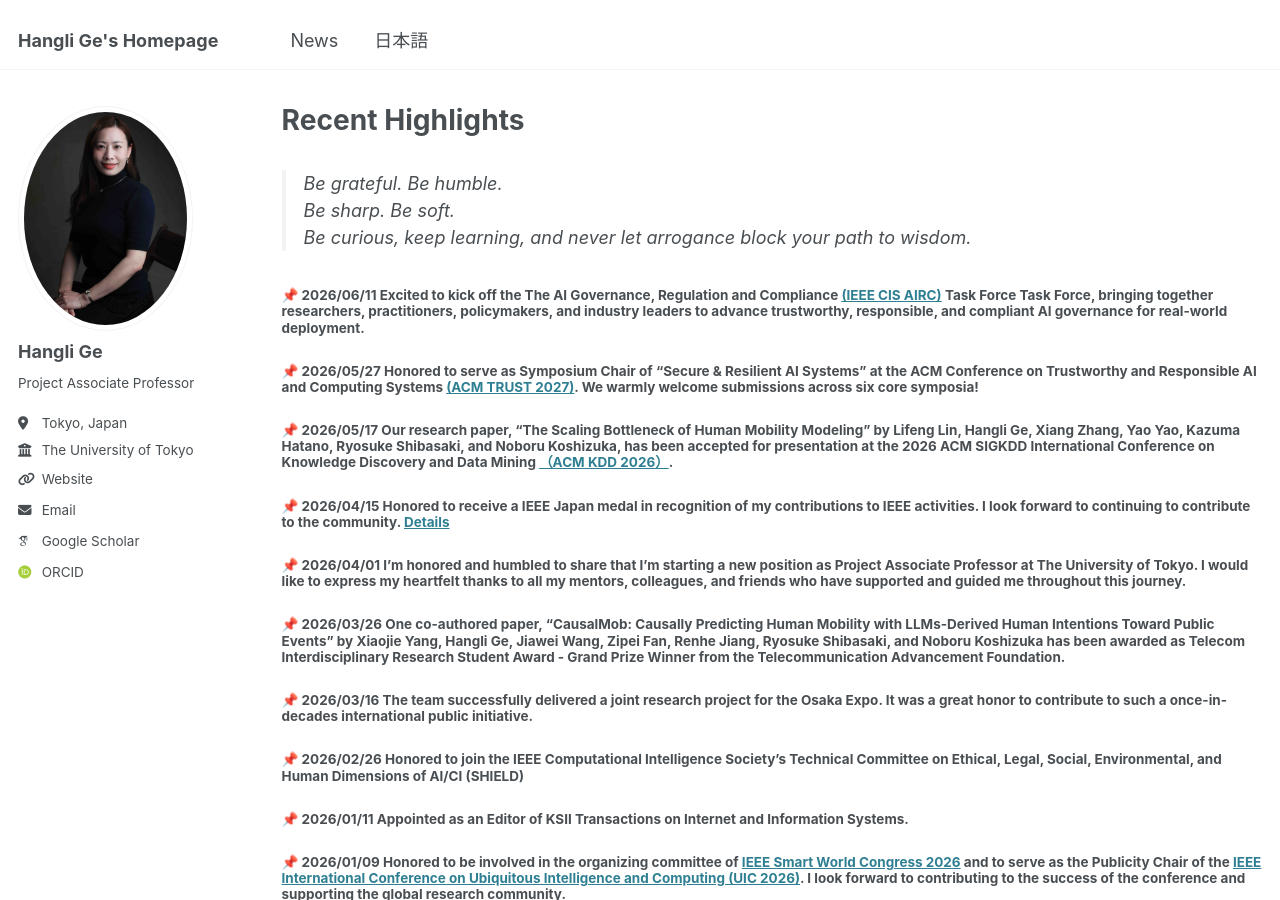
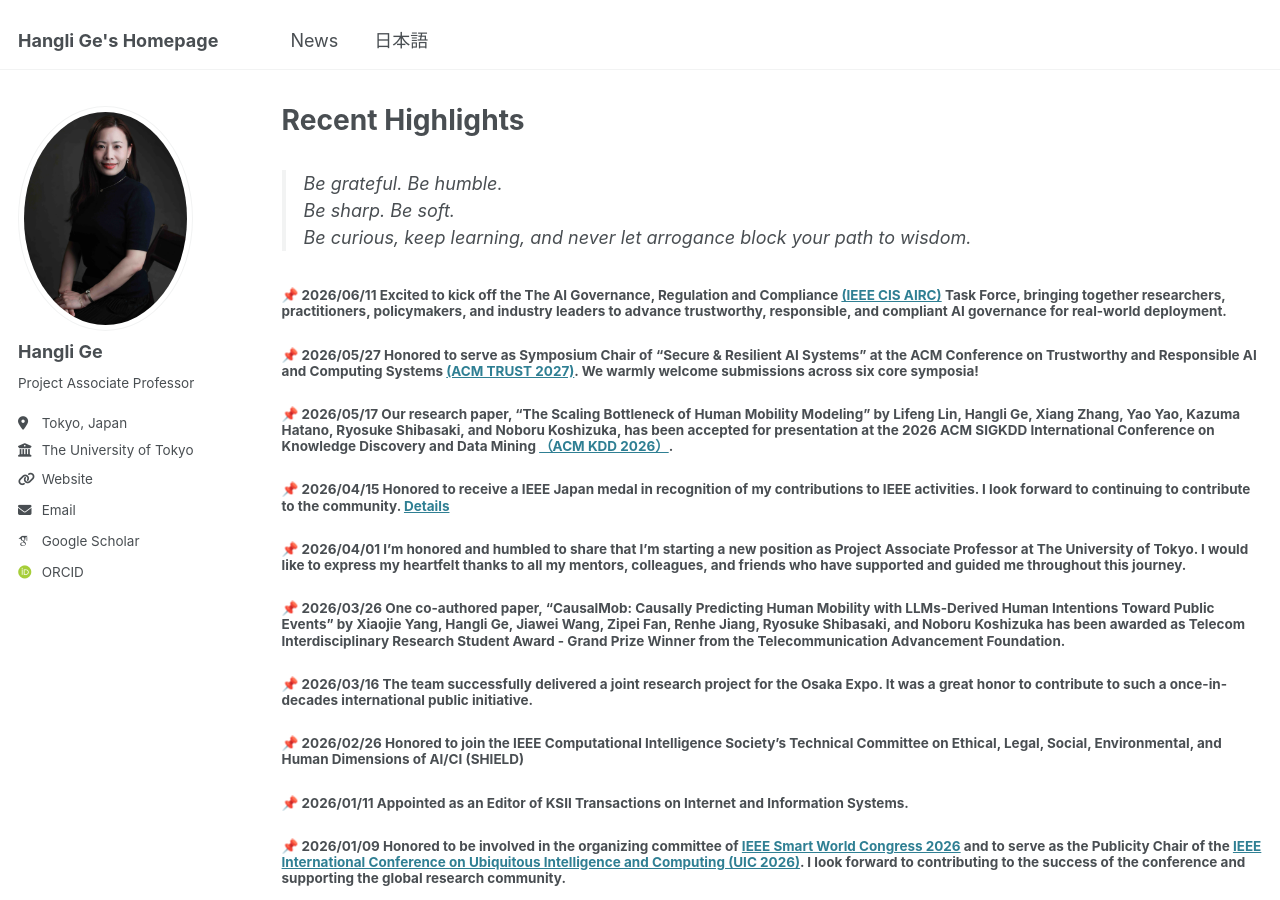
Before and after one commit to christie888/christie888.github.io, a Jekyll site: the page built from _pages/post.md, in a window 1280 px wide and 900 px high. Built offline with Jekyll 4.4.1, drawn with Linux system fonts in a browser that asks for light colours; some web fonts are replaced.

Commit message:
Update post.md

```diff
--- a/_pages/post.md
+++ b/_pages/post.md
@@ -9,7 +9,7 @@
 > Be curious, keep learning, and never let arrogance block your path to wisdom.
 
 
-##### 📌 2026/06/11 Excited to kick off the The AI Governance, Regulation and Compliance [(IEEE CIS AIRC)](https://cis.taskforce.ieee.org/airc/) Task Force Task Force, bringing together researchers, practitioners, policymakers, and industry leaders to advance trustworthy, responsible, and compliant AI governance for real-world deployment.
+##### 📌 2026/06/11 Excited to kick off the The AI Governance, Regulation and Compliance [(IEEE CIS AIRC)](https://cis.taskforce.ieee.org/airc/) Task Force, bringing together researchers, practitioners, policymakers, and industry leaders to advance trustworthy, responsible, and compliant AI governance for real-world deployment.
 
 ##### 📌 2026/05/27  Honored to serve as Symposium Chair of **“Secure & Resilient AI Systems”** at the ACM Conference on Trustworthy and Responsible AI and Computing Systems [(ACM TRUST 2027)](https://eigtrust.acm.org/trust2027/). We warmly welcome submissions across six core symposia!
 
```
